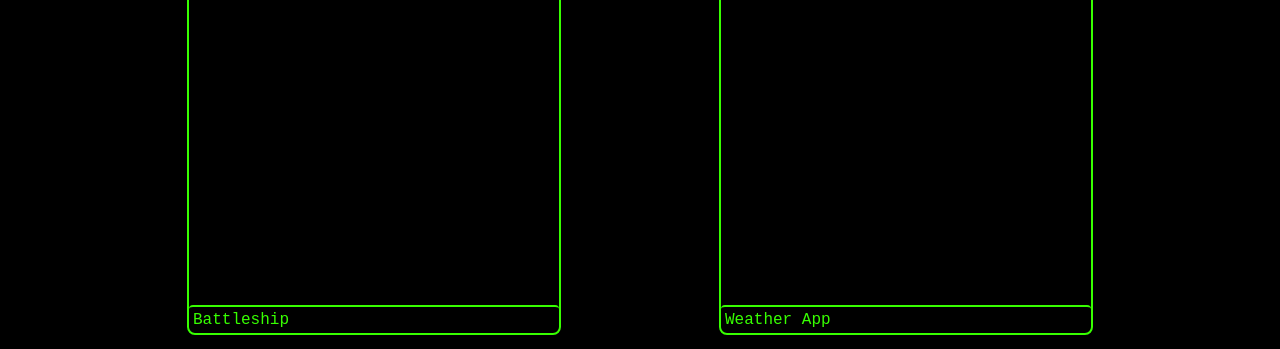
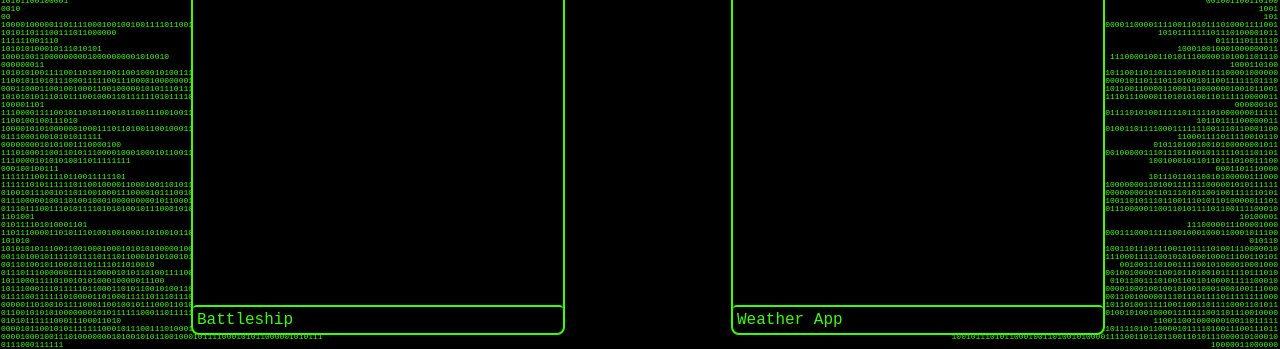
Before and after one commit to Mark-Elliott5/portfolio, a website built with webpack: page dist/index.html in a window 1280 px wide. Shown: the part 142-491 px from the top of the page. Built offline with nearby package versions, Linux system fonts and the light colour scheme; files whose address does not match are found by name.

Commit message:
Created binary background generator function

```diff
--- a/src/index.js
+++ b/src/index.js
@@ -43,3 +43,61 @@ for (let i = 0; i < projects.length; i += 1) {
       'perspective(400px) rotateX(0deg) rotateY(0deg)';
   });
 }
+
+// function generateBinaryString() {
+//   const length = window.innerWidth;
+//   let string = '';
+//   for (let i = 0; i < length; i += 1) {
+//     const randomInt = Math.floor(Math.random() * 2);
+//     string += randomInt;
+//   }
+//   return string;
+// }
+
+function newGenerateBinaryString() {
+  const spaces = Math.floor(window.innerWidth / 4.8);
+  const length = spaces / 2;
+  let string = '';
+  const randomPercent = (Math.random() * 99) / 100;
+  const newStringLength = Math.floor(randomPercent * length) + 5;
+  for (let i = 0; i < newStringLength; i += 1) {
+    const randomInt = Math.floor(Math.random() * 2);
+    string += `${randomInt}`;
+  }
+  const stringMidpoint = Math.floor(string.length / 2);
+  const remainingSpaceLength = spaces - newStringLength;
+  let newString = '';
+  const repeatedString = ` `.repeat(remainingSpaceLength);
+  newString += string.slice(0, stringMidpoint);
+  newString += repeatedString;
+  newString += string.slice(stringMidpoint);
+  return newString;
+}
+
+function updateBackground() {
+  const svg = document.getElementById('background-svg');
+  svg.replaceChildren();
+  const width = window.innerWidth;
+  const height = window.innerHeight;
+  svg.setAttribute('viewBox', `0 0 ${width} ${height}`);
+  svg.setAttribute('width', `${window.innerWidth}`);
+  svg.setAttribute('height', `${window.innerHeight}`);
+  for (let i = 1; i < height + 1; i += 8) {
+    const textElem = document.createElementNS(
+      'http://www.w3.org/2000/svg',
+      'text'
+    );
+    textElem.setAttribute('x', '1');
+    textElem.setAttribute('y', i);
+    textElem.setAttribute(
+      'style',
+      'font-size: 8px; white-space: pre; text-wrap: nowrap; fill: var(--green-color); white-space: pre;'
+    );
+    textElem.textContent = newGenerateBinaryString();
+    svg.append(textElem);
+  }
+}
+
+window.addEventListener('resize', updateBackground);
+
+updateBackground();
```
Also changed, not shown: dist/index.html, dist/styles.css, 1 other file.
